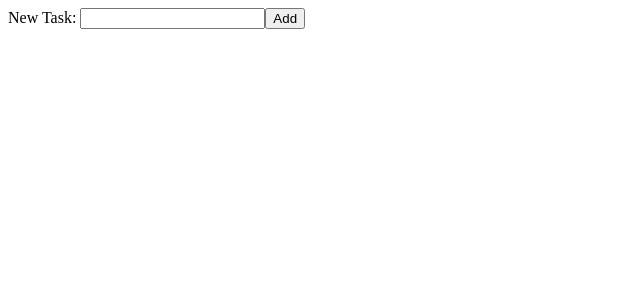
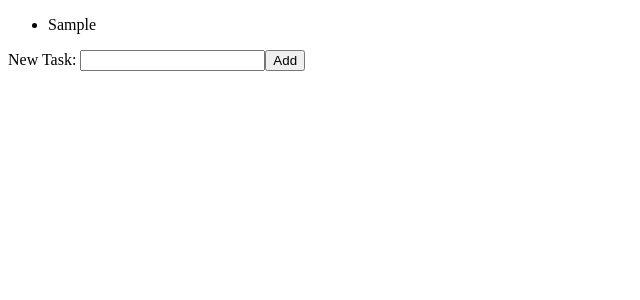
Before and after one commit to Travless/react-task-app, a React (Create React App) app: page / in a window 1280 px wide. Both pictures are taken after typing "Sample" into the empty fields and a click on the button "Add". Shown: the top 300 px of the page, without its empty margins (0-640 px from the left). Built offline with nearby package versions, Linux system fonts and the light colour scheme.

Commit message:
import Overview component into Input component, to render list of tasks that are submitted

```diff
--- a/package.json
+++ b/package.json
@@ -9,6 +9,7 @@
     "react": "^18.2.0",
     "react-dom": "^18.2.0",
     "react-scripts": "5.0.1",
+    "uniqid": "^5.4.0",
     "web-vitals": "^2.1.4"
   },
   "scripts": {
--- a/src/App.js
+++ b/src/App.js
@@ -1,5 +1,6 @@
 import React from "react";
 import Input from "./component/Input";
+import Overview from "./component/Overview";
 
 function App() {
   return (
--- a/src/component/Input.js
+++ b/src/component/Input.js
@@ -1,28 +1,39 @@
-import React from "react";
+import React, { Component } from "react";
+import uniqid from 'uniqid';
+import Overview from "./Overview";
 
 class Input extends React.Component {
     constructor(props){
         super(props);
 
         this.state = {
-            task: { text: ''},
+            task: {
+                text: '',
+                id: uniqid()
+            },
         tasks: [],
         };
     }
 
+    // sets current task in state to whatever is typed in the input field
     handleChange = (e) => {
         this.setState({
             task: {
                 text: e.target.value,
-            }
+                id: this.state.task.id,
+            },
         });
     };
 
+    // adds current task in state to current tasks array state via concat
     onSubmitTask = (e) => {
         e.preventDefault();
         this.setState({
             tasks: this.state.tasks.concat(this.state.task),
-            task: { text: '' },
+            task: {
+                text: '',
+                id: uniqid(),
+            },
         });
     };
 
@@ -31,6 +42,7 @@ class Input extends React.Component {
 
         return(
             <div>
+                <Overview tasks={tasks} />
                 <form onSubmit={this.onSubmitTask}>
                     <label htmlFor="taskInput">New Task: </label>
                     <input type='text' id="taskInput" onChange={this.handleChange} value={task.text} />
@@ -40,25 +52,5 @@ class Input extends React.Component {
         )
     }
 }
-// const Input = () => {
-
-//     const [newTask, setNewTask] = useState('')
-
-//     const handleSubmit = (event) => {
-//         event.preventDefault();
-//         console.log(newTask);
-//         setNewTask('');
-//     }
-
-//     return(
-//         <div>
-//             <form className="form-cont" onSubmit={handleSubmit}>
-//                 <label className="input-label">New Task: </label>
-//                 <input className="task-input" id="task-input" type='text' value={newTask} onChange={(e) => setNewTask(e.target.value)}/>
-//                 <button className="submit-btn" id="submit-btn" type="submit">Add</button>
-//             </form>
-//         </div>
-//     )
-// }
 
 export default Input
--- a/src/component/Overview.js
+++ b/src/component/Overview.js
@@ -6,7 +6,7 @@ const Overview = (props) => {
     return (
         <ul>
             {tasks.map((task) => {
-                return <li>{task.text}</li>;
+                return <li key={task.id}>{task.text}</li>;
             })}
         </ul>
     );
```
Also changed, not shown: 1 other file (tests, documents, lock files or other folders).
